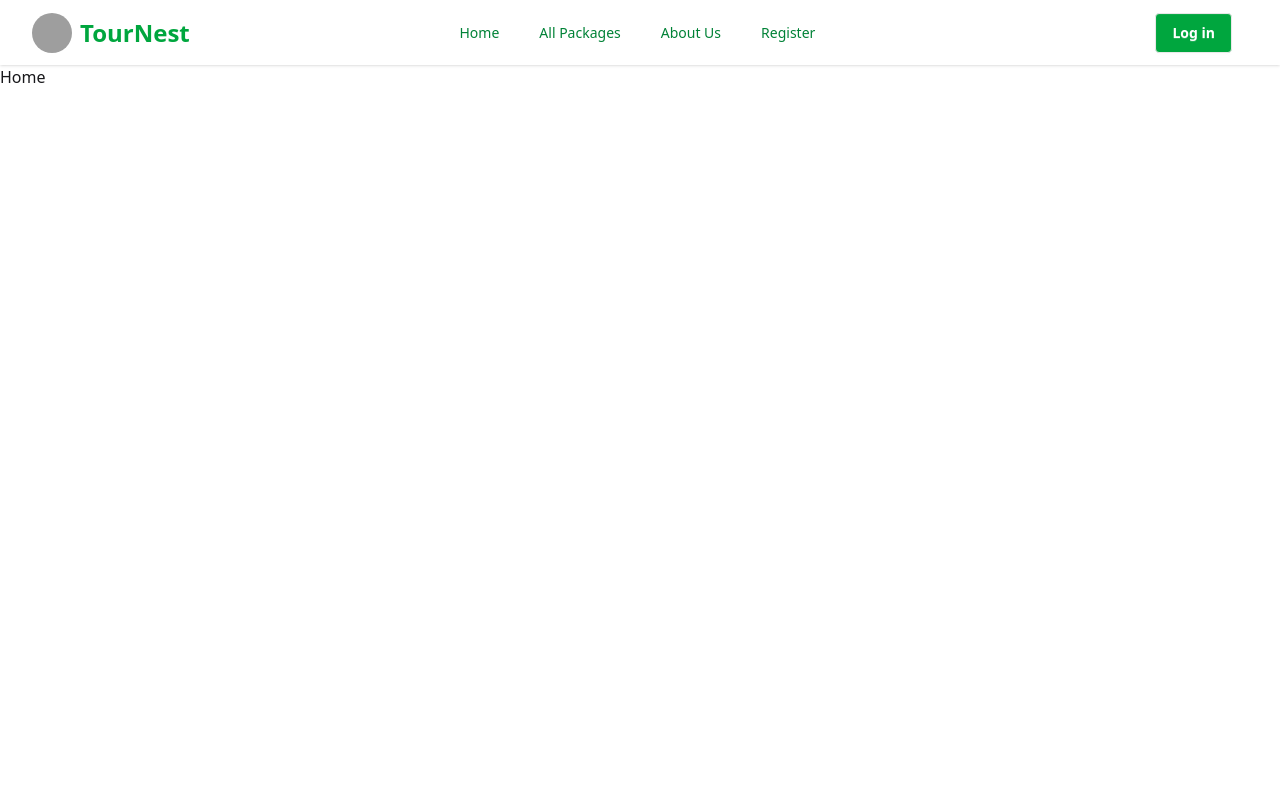
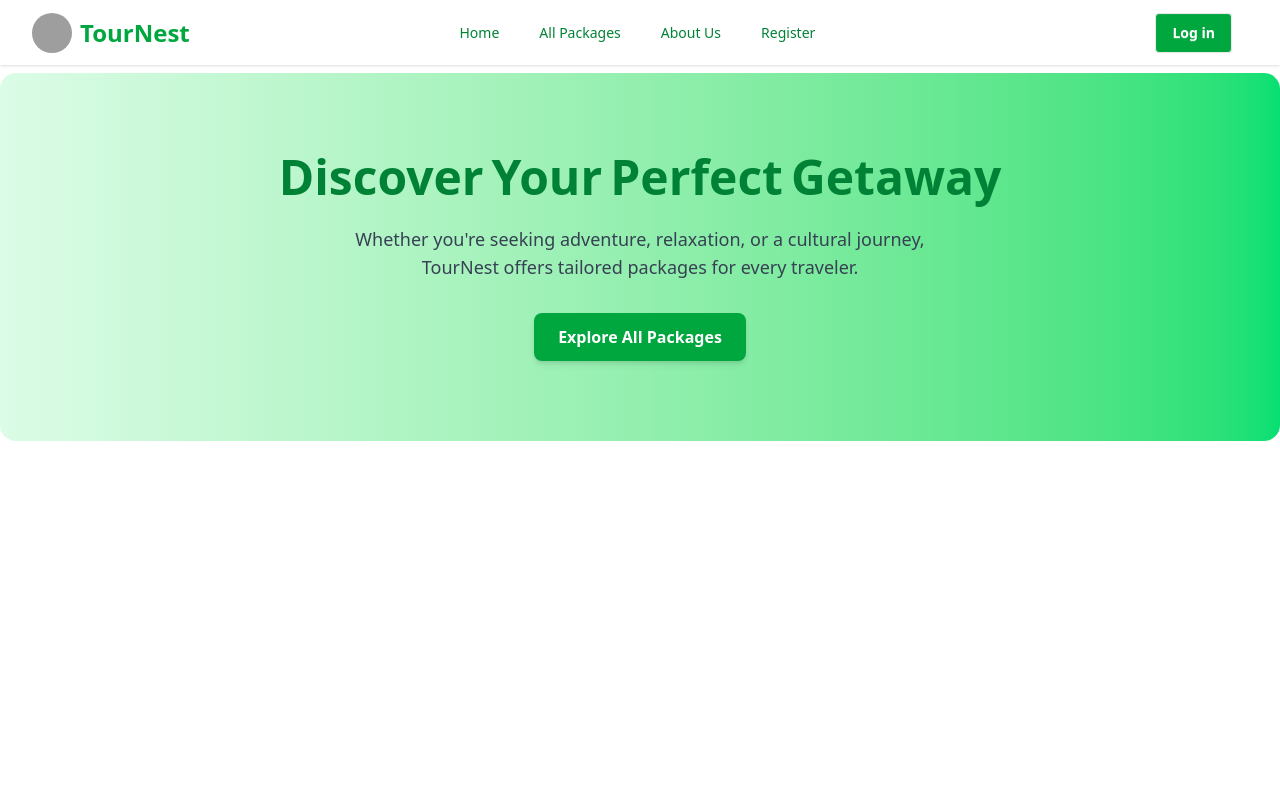
Before and after one commit to smnahidweb/tour-managesment-systems, a React (Vite) app: page / in a window 1280 px wide. Shown: the top 800 px of the page. Built offline with nearby package versions, Linux system fonts and the light colour scheme; no server answers; grey boxes are pictures that could not be loaded.

Commit message:
added a simple banner

```diff
--- a/package.json
+++ b/package.json
@@ -12,6 +12,7 @@
   "dependencies": {
     "@tailwindcss/vite": "^4.1.8",
     "firebase": "^11.8.1",
+    "framer-motion": "^12.16.0",
     "lottie-react": "^2.4.1",
     "react": "^19.1.0",
     "react-dom": "^19.1.0",
--- /dev/null
+++ b/src/Components/Banner.jsx
@@ -0,0 +1,53 @@
+import React from 'react';
+import { useNavigate } from 'react-router';
+import { motion } from 'framer-motion';
+
+const titleWords = [
+  'Discover',
+  'Your',
+  'Perfect',
+  'Getaway'
+];
+
+const Banner = () => {
+  const navigate = useNavigate();
+
+  return (
+    <section className="bg-gradient-to-r from-green-100 to-green-400 dark:from-gray-800 dark:to-gray-900 py-20 rounded-2xl mt-2">
+      <div className="max-w-6xl mx-auto px-4 text-center">
+        <h1 className="text-4xl md:text-5xl font-bold text-green-700 dark:text-green-300 mb-6 flex justify-center flex-wrap gap-2">
+          {titleWords.map((word, index) => (
+            <motion.span
+              key={word}
+              initial={{ opacity: 0, y: 20 }}
+              animate={{ opacity: 1, y: 0 }}
+              transition={{ duration: 0.4, delay: index * 0.3 }}
+            >
+              {word}
+            </motion.span>
+          ))}
+        </h1>
+
+        <motion.p
+          initial={{ opacity: 0 }}
+          animate={{ opacity: 1 }}
+          transition={{ delay: 1.5, duration: 0.6 }}
+          className="text-lg text-gray-700 dark:text-gray-300 max-w-xl mx-auto mb-8"
+        >
+          Whether you're seeking adventure, relaxation, or a cultural journey, TourNest offers tailored packages for every traveler.
+        </motion.p>
+
+        <motion.button
+          whileHover={{ scale: 1.05 }}
+          whileTap={{ scale: 0.95 }}
+          onClick={() => navigate('/allPackages')}
+          className="bg-green-600 hover:bg-green-700 text-white font-semibold px-6 py-3 rounded-lg shadow-md transition duration-300"
+        >
+          Explore All Packages
+        </motion.button>
+      </div>
+    </section>
+  );
+};
+
+export default Banner;
--- a/src/Pages/Home.jsx
+++ b/src/Pages/Home.jsx
@@ -1,9 +1,10 @@
 import React from 'react';
+import Banner from '../Components/Banner';
 
 const Home = () => {
     return (
         <div>
-            Home
+          <Banner></Banner>
         </div>
     );
 };
```
Also changed, not shown: 1 other file (tests, documents, lock files or other folders).
